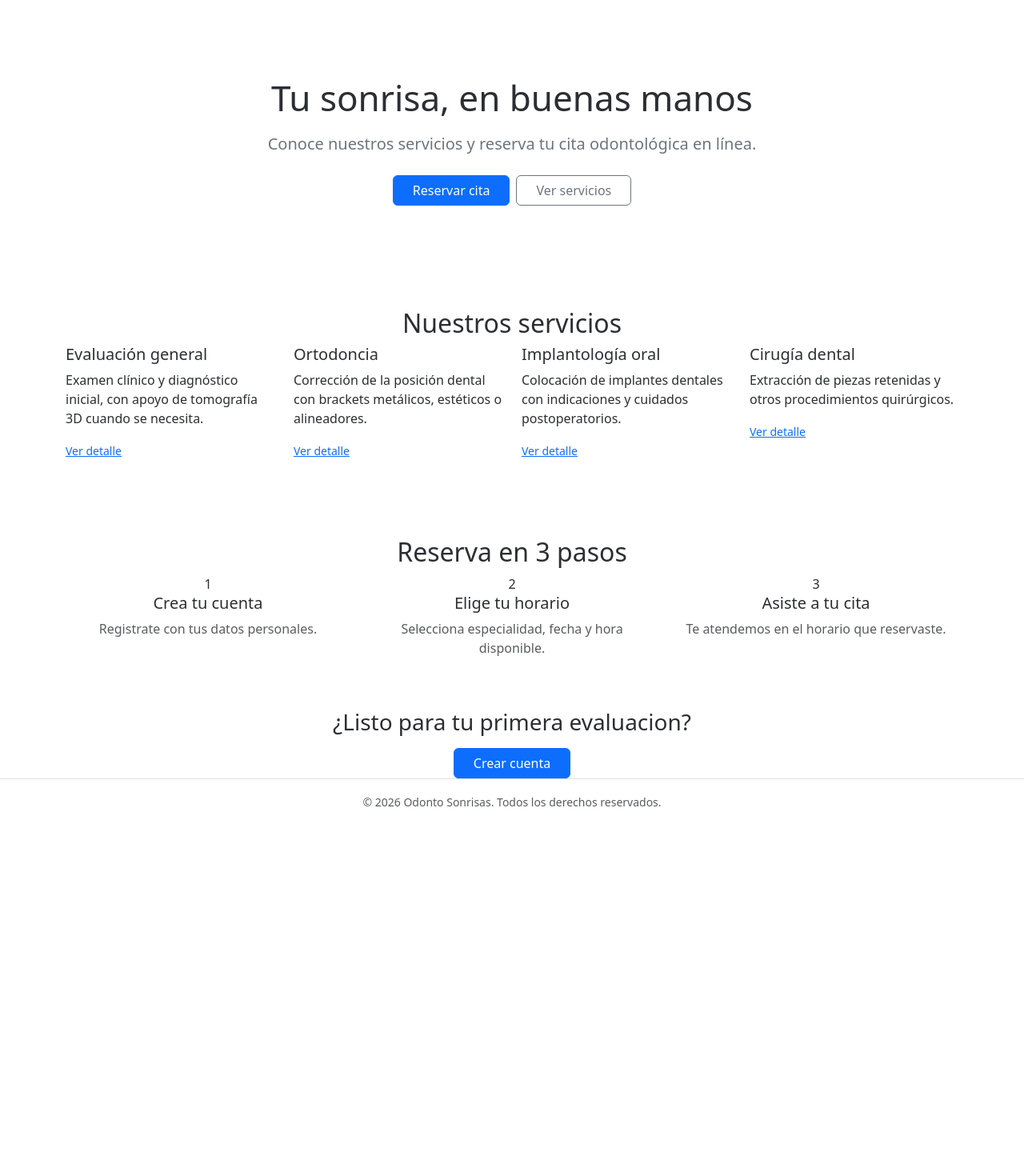
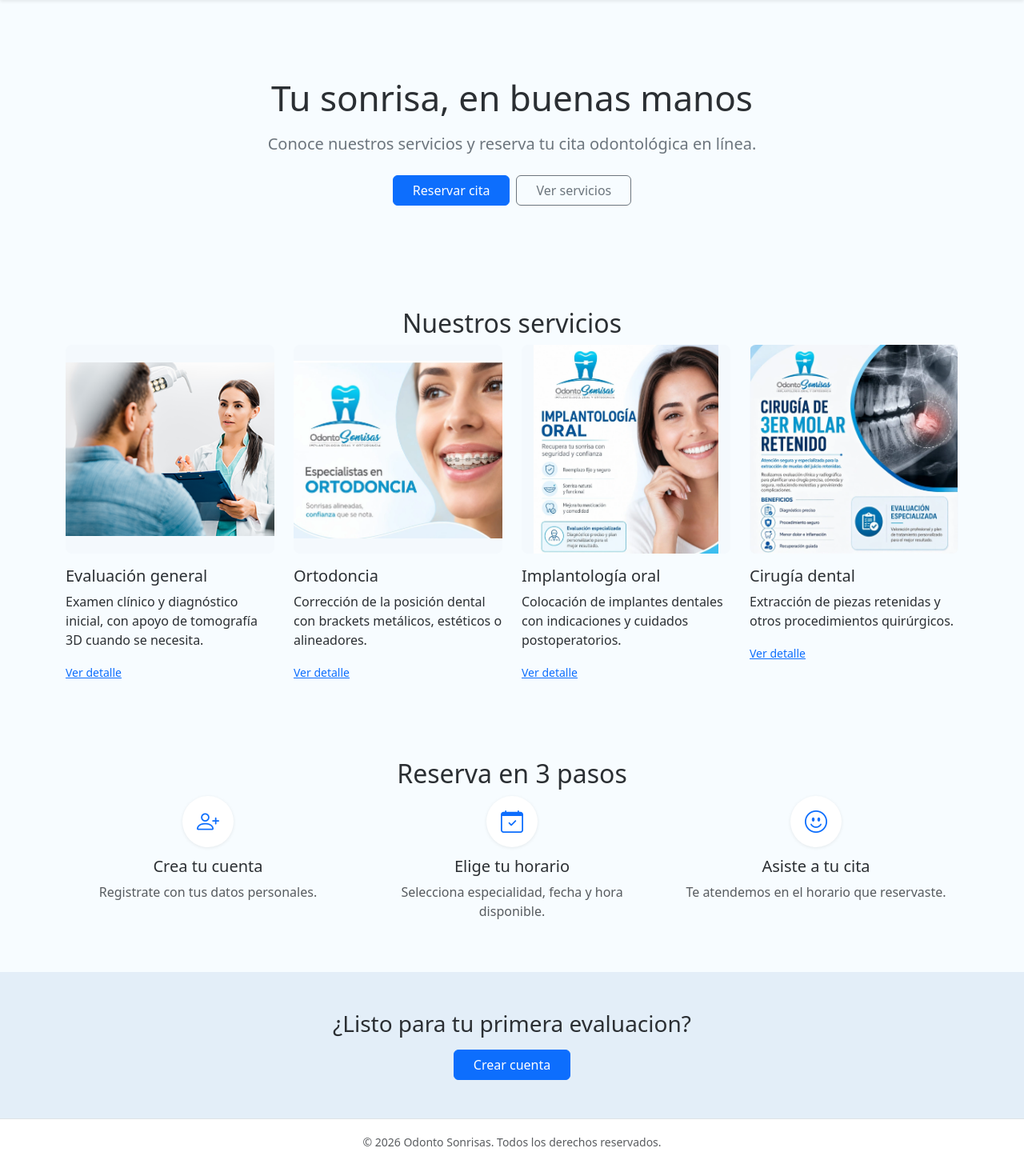
Before and after one commit to nedarlin/Proyecto-Final, a Laravel app: page / in a window 1280 px wide. Shown: the part 57-1512 px from the top of the page at 80% size. Before the commit the page ends 1065 px from the top, so only its background shows below. Run offline with Laravel 12, Linux system fonts and the light colour scheme; data comes from the database, SQL or seed files in the repository.

Commit message:
imagenes y fondo

```diff
--- a/app/Models/Servicio.php
+++ b/app/Models/Servicio.php
@@ -16,4 +16,10 @@ class Servicio extends Model
     {
         return $this->hasMany(Cita::class, 'id_servicio', 'id_servicio');
     }
+    public function imagen()
+    {
+        $archivo = config('clinica.imagenes.' . $this->nombre);
+
+        return $archivo ? asset('img/servicios/' . $archivo) : null;
+    }
 }
--- a/config/clinica.php
+++ b/config/clinica.php
@@ -4,4 +4,10 @@ return [
 
     'horarios' => ['09:00', '10:00', '11:00', '12:00', '15:00', '16:00'],
     'precio_servicio' => 100.00,
+    'imagenes' => [
+        'Evaluación general' => 'evaluacion-general.webp',
+        'Ortodoncia'         => 'ortodoncia.webp',
+        'Implantología oral' => 'implantologia.webp',
+        'Cirugía dental'     => 'cirujia.webp',
+    ],
 ];
--- a/public/css/styles.css
+++ b/public/css/styles.css
@@ -12,3 +12,34 @@ body { color: #2b2f33; }
 @media (min-width: 768px) {
     .hero { padding: 6rem 0 5rem; }
 }
+
+.servicio-img {
+    width: 100%;
+    aspect-ratio: 1 / 1;
+    object-fit: contain;
+    background: #f4f9fd;
+    border-radius: .5rem;
+    margin-bottom: 1rem;
+}
+
+.paso-icono {
+    width: 64px;
+    height: 64px;
+    border-radius: 50%;
+    background: #e8f3fb;
+    color: #0d6efd;
+    display: inline-flex;
+    align-items: center;
+    justify-content: center;
+    font-size: 1.75rem;
+    margin-bottom: .75rem;
+}
+
+body { background-color: #f7fcff; }
+
+.paso-icono {
+    background: #fff;
+    box-shadow: 0 1px 4px rgba(0, 0, 0, .08);
+}
+
+.franja { background: #e3eef8; padding: 3rem 0; }
--- a/resources/views/catalogo.blade.php
+++ b/resources/views/catalogo.blade.php
@@ -14,6 +14,9 @@
             @foreach ($servicios as $servicio)
                 <div class="col-md-6 col-lg-3">
                     <div class="servicio h-100 d-flex flex-column">
+                        @if ($servicio->imagen())
+                            <img src="{{ $servicio->imagen() }}" alt="{{ $servicio->nombre }}" class="servicio-img" loading="lazy">
+                        @endif
                         <h5>{{ $servicio->nombre }}</h5>
                         <p class="flex-grow-1">{{ $servicio->descripcion }}</p>
                         <a href="{{ route('catalogo.servicio', $servicio->id_servicio) }}"
--- a/resources/views/inicio.blade.php
+++ b/resources/views/inicio.blade.php
@@ -30,6 +30,9 @@
             @foreach ($servicios as $servicio)
                 <div class="col-md-6 col-lg-3">
                     <div class="servicio h-100">
+                        @if ($servicio->imagen())
+                            <img src="{{ $servicio->imagen() }}" alt="{{ $servicio->nombre }}" class="servicio-img" loading="lazy">
+                        @endif
                         <h5>{{ $servicio->nombre }}</h5>
                         <p>{{ $servicio->descripcion }}</p>
                         <a href="{{ route('catalogo.servicio', $servicio->id_servicio) }}" class="small">Ver detalle</a>
@@ -45,17 +48,17 @@
         <h2 class="titulo-seccion text-center">Reserva en 3 pasos</h2>
         <div class="row text-center g-4">
             <div class="col-md-4">
-                <div class="paso-numero">1</div>
+                <div class="paso-icono"><i class="bi bi-person-plus" aria-hidden="true"></i></div>
                 <h5>Crea tu cuenta</h5>
                 <p class="text-muted">Registrate con tus datos personales.</p>
             </div>
             <div class="col-md-4">
-                <div class="paso-numero">2</div>
+                <div class="paso-icono"><i class="bi bi-calendar-check" aria-hidden="true"></i></div>
                 <h5>Elige tu horario</h5>
                 <p class="text-muted">Selecciona especialidad, fecha y hora disponible.</p>
             </div>
             <div class="col-md-4">
-                <div class="paso-numero">3</div>
+                <div class="paso-icono"><i class="bi bi-emoji-smile" aria-hidden="true"></i></div>
                 <h5>Asiste a tu cita</h5>
                 <p class="text-muted">Te atendemos en el horario que reservaste.</p>
             </div>
--- a/resources/views/layouts/app.blade.php
+++ b/resources/views/layouts/app.blade.php
@@ -5,10 +5,11 @@
     <meta name="viewport" content="width=device-width, initial-scale=1">
     <title>Odonto Sonrisas</title>
     <link href="https://cdn.jsdelivr.net/npm/bootstrap@5.3.3/dist/css/bootstrap.min.css" rel="stylesheet">
+    <link href="https://cdn.jsdelivr.net/npm/bootstrap-icons@1.11.3/font/bootstrap-icons.min.css" rel="stylesheet">
     <link href="{{ asset('css/styles.css') }}" rel="stylesheet">
 </head>
 <body class="d-flex flex-column min-vh-100">
-    <nav class="navbar navbar-expand-md navbar-light bg-white border-bottom">
+    <nav class="navbar navbar-expand-md navbar-light bg-white border-bottom shadow-sm">
     <div class="container">
         <a class="navbar-brand fw-semibold" href="{{ route('inicio') }}">Odonto Sonrisas</a>
 
@@ -70,7 +71,7 @@
         @yield('content')
     </main>
 
-    <footer class="border-top text-center text-muted py-3">
+    <footer class="bg-white border-top text-center text-muted py-3">
         <small>&copy; {{ date('Y') }} Odonto Sonrisas. Todos los derechos reservados.</small>
     </footer>
 
```
Also changed, not shown: resources/views/servicio.blade.php (+12 -3 lines).
